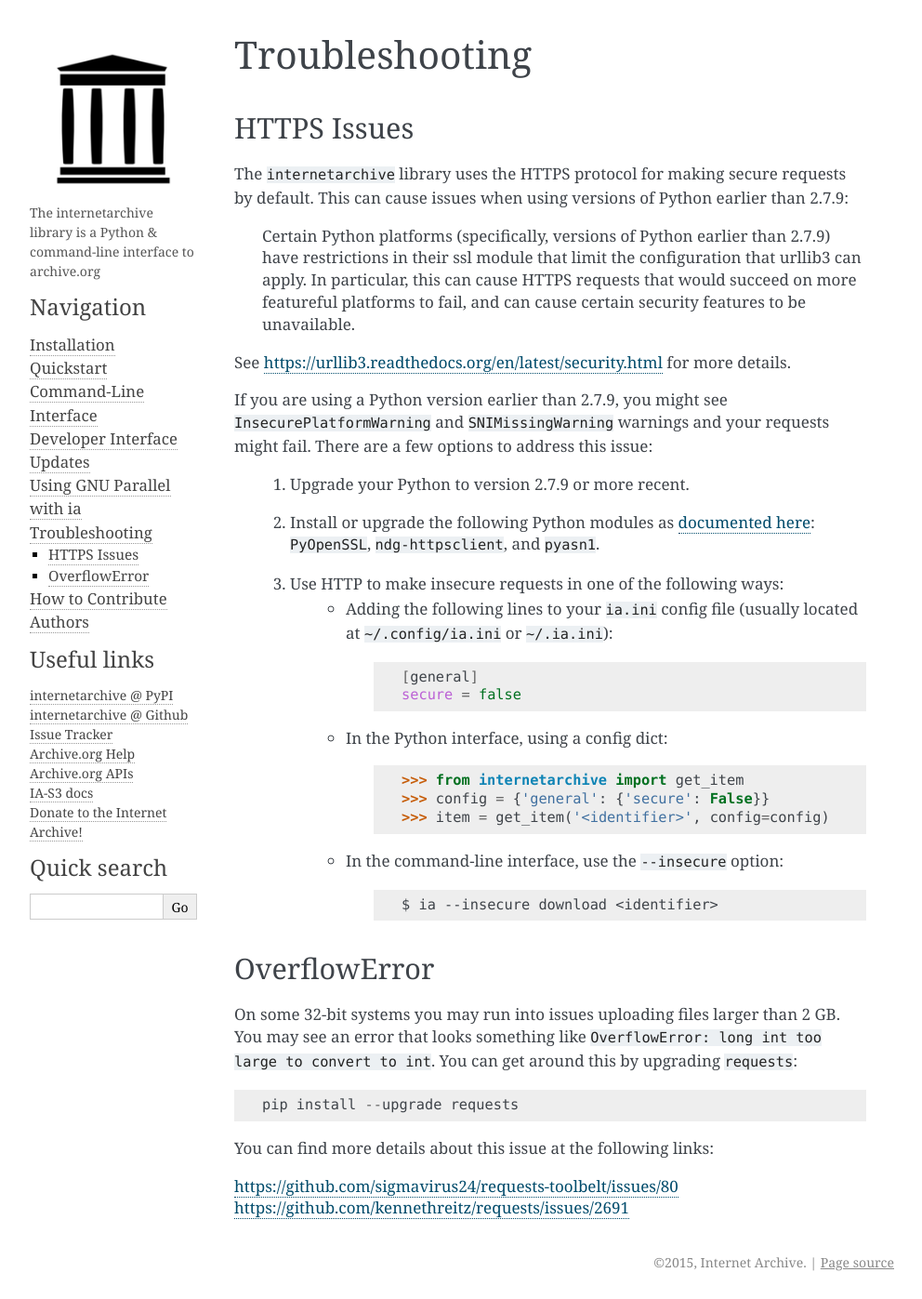
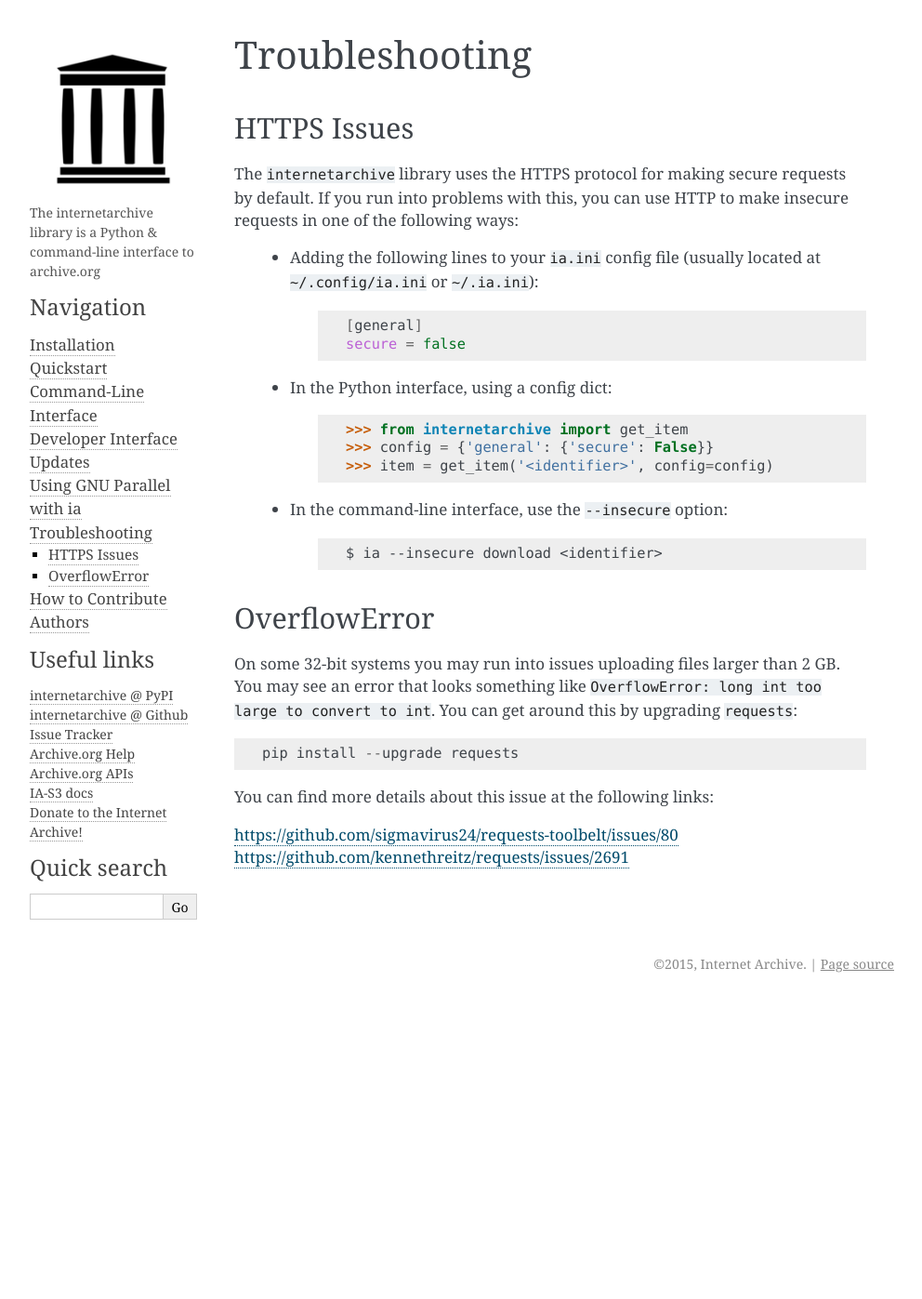
Before and after one commit to jjjake/internetarchive, a Sphinx documentation site: the page built from docs/source/troubleshooting.rst, in a window 1280 px wide. Shown: the whole page at 93% size, without its empty margins (148-1140 px from the left). Built offline with Sphinx 7.4.7, drawn with Linux system fonts in a browser that asks for light colours; after the commit the page ends 1076 px from its top, so only the background shows below that.

Commit message:
Remove docs describing how to use HTTPS on old Python 2 versions

```diff
--- a/docs/source/troubleshooting.rst
+++ b/docs/source/troubleshooting.rst
@@ -7,37 +7,28 @@
 ------------
 
 The ``internetarchive`` library uses the HTTPS protocol for making secure requests by default.
-This can cause issues when using versions of Python earlier than 2.7.9:
+If you run into problems with this, you can use HTTP to make insecure requests in one of the following ways:
 
-    Certain Python platforms (specifically, versions of Python earlier than 2.7.9) have restrictions in their ssl module that limit the configuration that urllib3 can apply.
-    In particular, this can cause HTTPS requests that would succeed on more featureful platforms to fail, and can cause certain security features to be unavailable.
+    + Adding the following lines to your ``ia.ini`` config file (usually located at ``~/.config/ia.ini`` or ``~/.ia.ini``):
 
-See `https://urllib3.readthedocs.org/en/latest/security.html <https://urllib3.readthedocs.org/en/latest/security.html>`_ for more details.
+        .. code:: bash
 
-If you are using a Python version earlier than 2.7.9, you might see ``InsecurePlatformWarning`` and ``SNIMissingWarning`` warnings and your requests might fail. There are a few options to address this issue:
+          [general]
+          secure = false
 
-    1. Upgrade your Python to version 2.7.9 or more recent.
-    2. Install or upgrade the following Python modules as `documented here <https://urllib3.readthedocs.org/en/latest/security.html#installing-urllib3-with-sni-support-and-certificates>`_: ``PyOpenSSL``, ``ndg-httpsclient``, and ``pyasn1``.
-    3. Use HTTP to make insecure requests in one of the following ways:
-           + Adding the following lines to your ``ia.ini`` config file (usually located at ``~/.config/ia.ini`` or ``~/.ia.ini``):
-               .. code:: bash
+    + In the Python interface, using a config dict:
 
-                 [general]
-                 secure = false
+        .. code:: python
 
-           + In the Python interface, using a config dict:
+          >>> from internetarchive import get_item
+          >>> config = {'general': {'secure': False}}
+          >>> item = get_item('<identifier>', config=config)
 
-               .. code:: python
+    + In the command-line interface, use the ``--insecure`` option:
 
-                 >>> from internetarchive import get_item
-                 >>> config = {'general': {'secure': False}}
-                 >>> item = get_item('<identifier>', config=config)
+        .. code:: bash
 
-           + In the command-line interface, use the ``--insecure`` option:
-
-               .. code:: bash
-
-                 $ ia --insecure download <identifier>
+          $ ia --insecure download <identifier>
 
 OverflowError
 -------------
```
